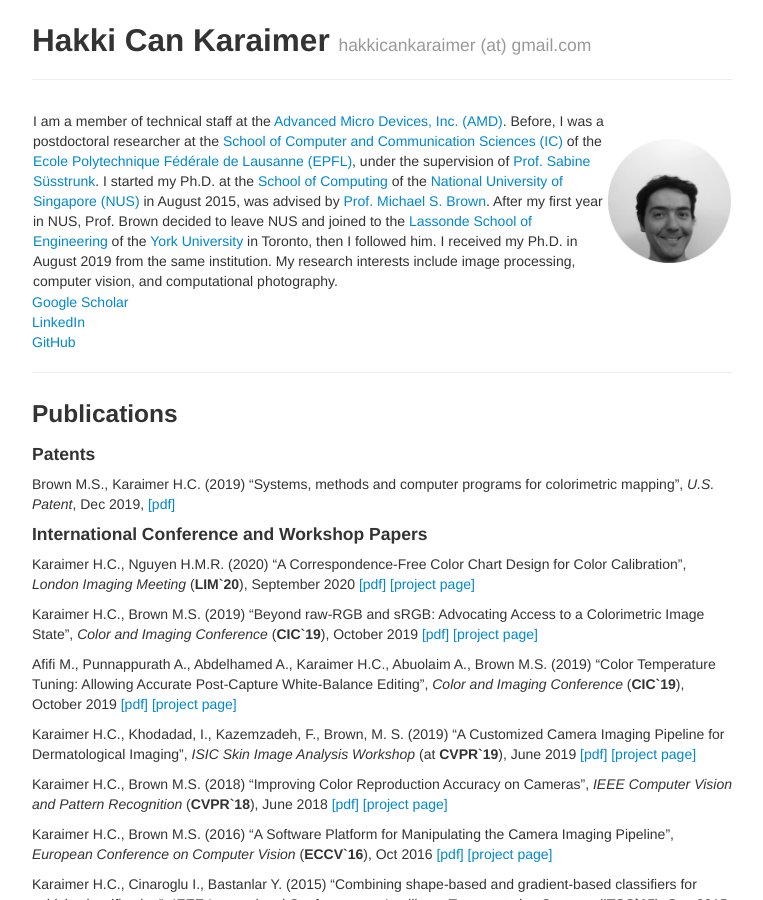
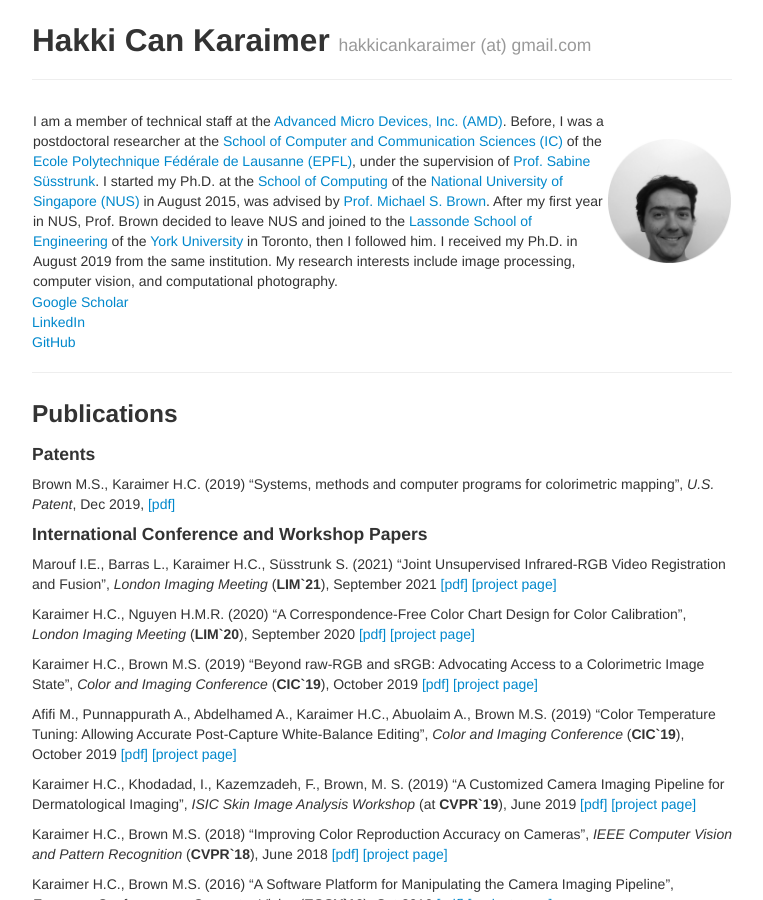
Before and after one commit to karaimer/karaimer.github.io, a Jekyll site: the page built from index.md, in a window 1280 px wide and 900 px high. Shown: the whole window, without its empty margins (258-1021 px from the left). Built offline with Jekyll 4.4.1, drawn with Linux system fonts in a browser that asks for light colours.

Commit message:
Update index.md

```diff
--- a/index.md
+++ b/index.md
@@ -23,6 +23,8 @@ author: Hakki Can Karaimer
 Brown M.S., Karaimer H.C.  (2019) "Systems, methods and computer programs for colorimetric mapping", *U.S. Patent*, Dec 2019, [[pdf]](https://patentimages.storage.googleapis.com/49/d2/e4/8e048c23fc8ff6/US20190373232A1.pdf)
 
 #### International Conference and Workshop Papers
+Marouf I.E., Barras L., Karaimer H.C., Süsstrunk S.  (2021) "Joint Unsupervised Infrared-RGB Video Registration and Fusion", *London Imaging Meeting* (**LIM`21**),  September 2021 [[pdf]](/paper/Joint_Unsupervised_Video_Registration_and_Fusion.pdf) [[project page]](https://iemprog.github.io/joint-unsupervised/)
+
 Karaimer H.C., Nguyen H.M.R.  (2020) "A Correspondence-Free Color Chart Design for Color Calibration", *London Imaging Meeting* (**LIM`20**),  September 2020 [[pdf]](/paper/color_pattern_LIM19_CR.pdf) [[project page]](https://karaimer.github.io/color-pattern/)
 
 Karaimer H.C., Brown M.S.  (2019) "Beyond raw-RGB and sRGB: Advocating Access to a Colorimetric Image State", *Color and Imaging Conference* (**CIC`19**),  October 2019 [[pdf]](/paper/Karaimer_Brown_CIC19.pdf) [[project page]](https://karaimer.github.io/beyond-rawRGB-sRGB/)
```
